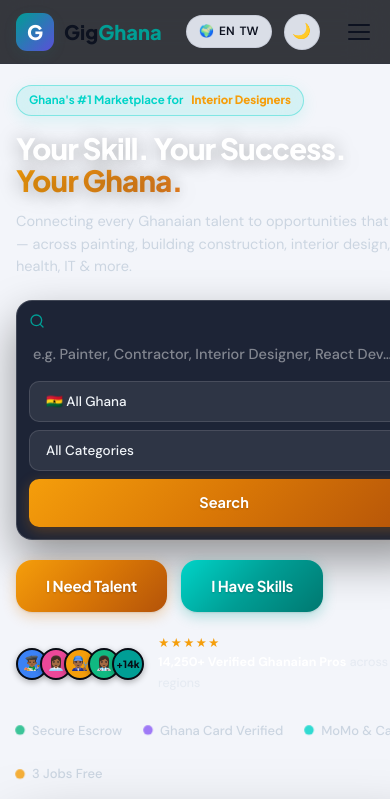
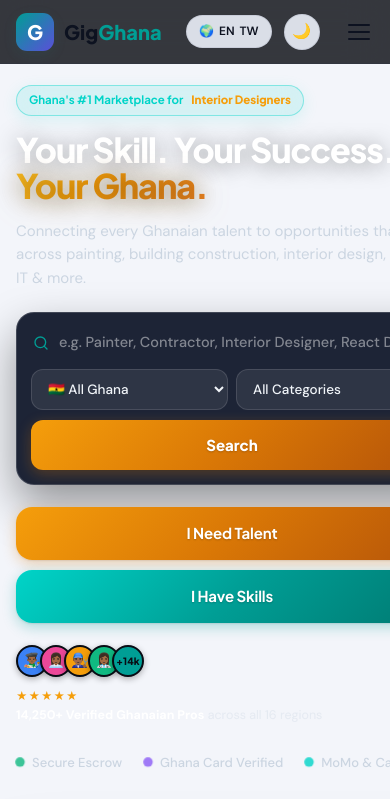
Before and after one commit to JoeVardyGC/GigGhana, a Next.js app: page / in a window 390 px wide. Shown: the top 799 px of the page. Built offline with nearby package versions, Linux system fonts and the light colour scheme.

Commit message:
feat(hero): redesign hero section with commanding typography, increased font size, fluid multi-screen responsiveness and adaptive search capsule

```diff
--- a/app/globals.css
+++ b/app/globals.css
@@ -774,39 +774,40 @@
 }
 
 .hero-title {
-  font-size: clamp(36px, 4.8vw, 60px);
-  font-weight: 800;
-  line-height: 1.08;
-  letter-spacing: -0.03em;
-  margin-bottom: 20px;
+  font-size: clamp(40px, 5.8vw, 76px);
+  font-weight: 900;
+  line-height: 1.04;
+  letter-spacing: -0.038em;
+  margin-bottom: 22px;
   animation: fadU 0.7s 0.1s ease both;
   color: #FFFFFF;
-  text-shadow: 0 2px 20px rgba(0, 0, 0, 0.4);
+  text-shadow: 0 2px 24px rgba(0, 0, 0, 0.45);
 }
 
 html.lm .hero-title, [data-theme="light"] .hero-title {
-  color: #0F172A !important;
+  color: #0B1120 !important;
   text-shadow: none;
 }
 
 html.dark .hero-title, [data-theme="dark"] .hero-title {
   color: #FFFFFF !important;
-  text-shadow: 0 2px 20px rgba(0, 0, 0, 0.4);
+  text-shadow: 0 2px 28px rgba(0, 0, 0, 0.55);
 }
 
 .hero-title .gold {
-  background: linear-gradient(135deg, #F59E0B, #E67E22);
+  background: linear-gradient(135deg, #FBBF24, #F59E0B 40%, #E67E22);
   -webkit-background-clip: text;
   -webkit-text-fill-color: transparent;
+  filter: drop-shadow(0 2px 14px rgba(245, 158, 11, 0.3));
 }
 
 .hero-sub {
-  font-size: clamp(15.5px, 1.6vw, 18.5px);
+  font-size: clamp(16px, 1.8vw, 20.5px);
   color: #CBD5E1;
-  max-width: 600px;
+  max-width: 620px;
   margin-bottom: 34px;
   animation: fadU 0.7s 0.2s ease both;
-  line-height: 1.65;
+  line-height: 1.62;
   font-weight: 400;
 }
 
@@ -823,8 +824,8 @@
 /* ULTRA-CRISP SUPER SEARCH CAPSULE */
 .search-outer {
   position: relative;
-  max-width: 660px;
-  margin-bottom: 28px;
+  max-width: 700px;
+  margin-bottom: 30px;
   animation: fadU 0.7s 0.25s ease both;
 }
 
@@ -833,7 +834,7 @@
   align-items: center;
   background: rgba(15, 23, 42, 0.94);
   border: 1.5px solid rgba(255, 255, 255, 0.16);
-  border-radius: 18px;
+  border-radius: 20px;
   padding: 7px 8px 7px 18px;
   gap: 10px;
   box-shadow: 0 20px 45px rgba(0, 0, 0, 0.4), 0 0 0 1px rgba(255, 255, 255, 0.05);
@@ -869,35 +870,43 @@
   box-shadow: 0 20px 45px rgba(0, 0, 0, 0.4), 0 0 0 3px rgba(0, 212, 200, 0.2);
 }
 
-.search-wrap input {
+.search-input-row {
+  flex: 1.3;
+  display: flex;
+  align-items: center;
+  gap: 10px;
+  min-width: 0;
+}
+
+.search-input-row input {
   flex: 1;
   background: transparent;
   border: none;
   outline: none;
   color: #FFFFFF;
-  font-size: 14.5px;
+  font-size: 15px;
   font-weight: 500;
   font-family: var(--fb);
   min-width: 0;
 }
 
-html.lm .search-wrap input, [data-theme="light"] .search-wrap input {
+html.lm .search-input-row input, [data-theme="light"] .search-input-row input {
   color: #0F172A;
 }
 
-html.dark .search-wrap input, [data-theme="dark"] .search-wrap input {
+html.dark .search-input-row input, [data-theme="dark"] .search-input-row input {
   color: #FFFFFF;
 }
 
-.search-wrap input::placeholder {
+.search-input-row input::placeholder {
   color: rgba(255, 255, 255, 0.45);
 }
 
-html.lm .search-wrap input::placeholder, [data-theme="light"] .search-wrap input::placeholder {
+html.lm .search-input-row input::placeholder, [data-theme="light"] .search-input-row input::placeholder {
   color: #64748B;
 }
 
-html.dark .search-wrap input::placeholder, [data-theme="dark"] .search-wrap input::placeholder {
+html.dark .search-input-row input::placeholder, [data-theme="dark"] .search-input-row input::placeholder {
   color: rgba(255, 255, 255, 0.45);
 }
 
@@ -912,6 +921,26 @@
 }
 
 html.dark .search-div, [data-theme="dark"] .search-div {
+  background: rgba(255, 255, 255, 0.15);
+}
+
+.search-selects-group {
+  display: flex;
+  align-items: center;
+  gap: 8px;
+}
+
+.search-div-inner {
+  width: 1px;
+  height: 22px;
+  background: rgba(255, 255, 255, 0.15);
+}
+
+html.lm .search-div-inner, [data-theme="light"] .search-div-inner {
+  background: rgba(0, 0, 0, 0.08);
+}
+
+html.dark .search-div-inner, [data-theme="dark"] .search-div-inner {
   background: rgba(255, 255, 255, 0.15);
 }
 
@@ -943,6 +972,14 @@
 
 .search-wrap select:hover {
   border-color: var(--cyan);
+}
+
+.hero-search-btn {
+  padding: 10px 22px;
+  font-size: 14px;
+  font-weight: 700;
+  border-radius: 12px;
+  flex-shrink: 0;
 }
 
 .search-wrap select option {
@@ -2505,7 +2542,13 @@
 @media (max-width: 1024px) {
   .hero-container {
     grid-template-columns: 1fr;
-    gap: 36px;
+    gap: 40px;
+  }
+  .hero-left {
+    max-width: 100%;
+  }
+  .hero-title {
+    font-size: clamp(38px, 6.8vw, 56px);
   }
   .hero-right-showcase {
     margin-top: 0;
@@ -2516,14 +2559,8 @@
   }
   .showcase-card {
     max-width: 100%;
-    min-height: 340px;
-  }
-  .trust-island-grid {
-    grid-template-columns: repeat(2, 1fr);
-    gap: 16px;
-  }
-  .trust-divider {
-    display: none;
+    min-height: 360px;
+    aspect-ratio: 16 / 10;
   }
   .cat-grid {
     grid-template-columns: repeat(2, 1fr);
@@ -2533,7 +2570,7 @@
     grid-template-columns: repeat(2, 1fr);
     gap: 16px;
   }
-  .rjh-jobs-grid {
+  .ljf-grid {
     grid-template-columns: repeat(2, 1fr);
     gap: 16px;
   }
@@ -2610,62 +2647,94 @@
     margin-bottom: 16px;
   }
   .hero-title {
-    font-size: clamp(28px, 7.5vw, 42px);
-    line-height: 1.1;
-    letter-spacing: -0.025em;
-    margin-bottom: 14px;
+    font-size: clamp(34px, 8.5vw, 48px);
+    line-height: 1.06;
+    letter-spacing: -0.03em;
+    margin-bottom: 16px;
   }
   .hero-sub {
-    font-size: 14.5px;
+    font-size: clamp(15px, 3.8vw, 17px);
     line-height: 1.55;
     margin-bottom: 22px;
   }
 
   /* Search Capsule on Mobile */
   .search-outer {
-    margin-bottom: 20px;
+    margin-bottom: 22px;
     width: 100%;
     max-width: 100%;
   }
   .search-wrap {
     flex-direction: column;
     align-items: stretch;
-    padding: 12px;
-    gap: 8px;
-    border-radius: 16px;
-  }
-  .search-wrap input {
+    padding: 14px;
+    gap: 10px;
+    border-radius: 18px;
+  }
+  .search-input-row {
+    width: 100%;
+    padding: 4px 2px;
+  }
+  .search-input-row input {
     width: 100%;
     font-size: 14.5px;
-    padding: 6px 4px;
   }
   .search-div {
+    display: none;
+  }
+  .search-selects-group {
+    display: grid;
+    grid-template-columns: 1fr 1fr;
+    gap: 8px;
+    width: 100%;
+  }
+  .search-div-inner {
     display: none;
   }
   .search-wrap select {
     width: 100%;
     padding: 10px 12px;
     font-size: 13.5px;
-    border-radius: 10px;
-  }
-  .search-wrap .btn-gold {
+    border-radius: 12px;
+  }
+  .hero-search-btn {
     width: 100%;
     justify-content: center;
-    padding: 12px;
-    font-size: 14.5px;
-    font-weight: 700;
-    border-radius: 10px;
+    padding: 13px;
+    font-size: 15px;
+    font-weight: 800;
+    border-radius: 12px;
+  }
+
+  /* Hero Action Buttons on Mobile */
+  .hero-acts {
+    flex-direction: column;
+    width: 100%;
+    gap: 10px;
+    margin-bottom: 22px;
+  }
+  .hero-acts .btn {
+    width: 100%;
+    justify-content: center;
+    text-align: center;
+  }
+
+  /* Hero Social Proof on Mobile */
+  .hero-social-proof {
+    flex-direction: column;
+    align-items: flex-start;
+    gap: 10px;
   }
 
   /* Hero Showcase on Mobile */
   .showcase-card {
-    min-height: 260px;
-    max-height: 340px;
+    min-height: 270px;
+    max-height: 360px;
     aspect-ratio: 16 / 10;
-    border-radius: 20px;
+    border-radius: 22px;
   }
   .showcase-top-badge {
-    font-size: 11px;
+    font-size: 11.5px;
     padding: 5px 12px;
     top: 12px;
     left: 12px;
@@ -2675,51 +2744,6 @@
     bottom: 12px;
     right: 12px;
     padding: 4px 8px;
-  }
-
-  /* Stats Bar & Trust Island */
-  .stats-bar {
-    padding: 0 16px 20px;
-  }
-  .trust-island {
-    padding: 20px 16px;
-    border-radius: 20px;
-  }
-  .trust-island-header {
-    flex-direction: column;
-    align-items: flex-start;
-    gap: 8px;
-    padding-bottom: 12px;
-    margin-bottom: 14px;
-  }
-  .trust-pulse-badge {
-    font-size: 11.5px;
-    padding: 3px 10px;
-  }
-  .trust-sub-note {
-    font-size: 11px;
-  }
-  .trust-island-grid {
-    grid-template-columns: repeat(2, 1fr);
-    gap: 12px;
-  }
-  .trust-item {
-    padding: 6px 8px;
-    gap: 10px;
-  }
-  .trust-icon-box {
-    width: 36px;
-    height: 36px;
-    border-radius: 10px;
-  }
-  .trust-val {
-    font-size: 18px;
-  }
-  .trust-lbl {
-    font-size: 12px;
-  }
-  .trust-sub {
-    font-size: 10.5px;
   }
 
   /* Bento Grid on Mobile */
--- a/components/LandingPage.tsx
+++ b/components/LandingPage.tsx
@@ -540,6 +540,7 @@
                   window.location.href = target;
                 }}
               >
+                <div className="search-input-row">
                   <Search className="w-4 h-4 text-[var(--cyan)]" style={{ flexShrink: 0 }} />
                   <input
                     type="text"
@@ -552,7 +553,9 @@
                     placeholder="e.g. Painter, Contractor, Interior Designer, React Dev…"
                     autoComplete="off"
                   />
+                </div>
                 <div className="search-div" />
+                <div className="search-selects-group">
                   <select
                     value={selectedRegion}
                     onChange={(e) => setSelectedRegion(e.target.value)}
@@ -564,7 +567,7 @@
                     <option value="tamale">Tamale &amp; Northern</option>
                     <option value="remote">Remote / Online</option>
                   </select>
-                <div className="search-div" />
+                  <div className="search-div-inner" />
                   <select
                     value={selectedCategory}
                     onChange={(e) => setSelectedCategory(e.target.value)}
@@ -576,7 +579,8 @@
                       </option>
                     ))}
                   </select>
-                <button type="submit" className="btn btn-gold">
+                </div>
+                <button type="submit" className="btn btn-gold hero-search-btn">
                   Search
                 </button>
               </form>
```
Lines whose indentation alone changed are shown as unchanged.
